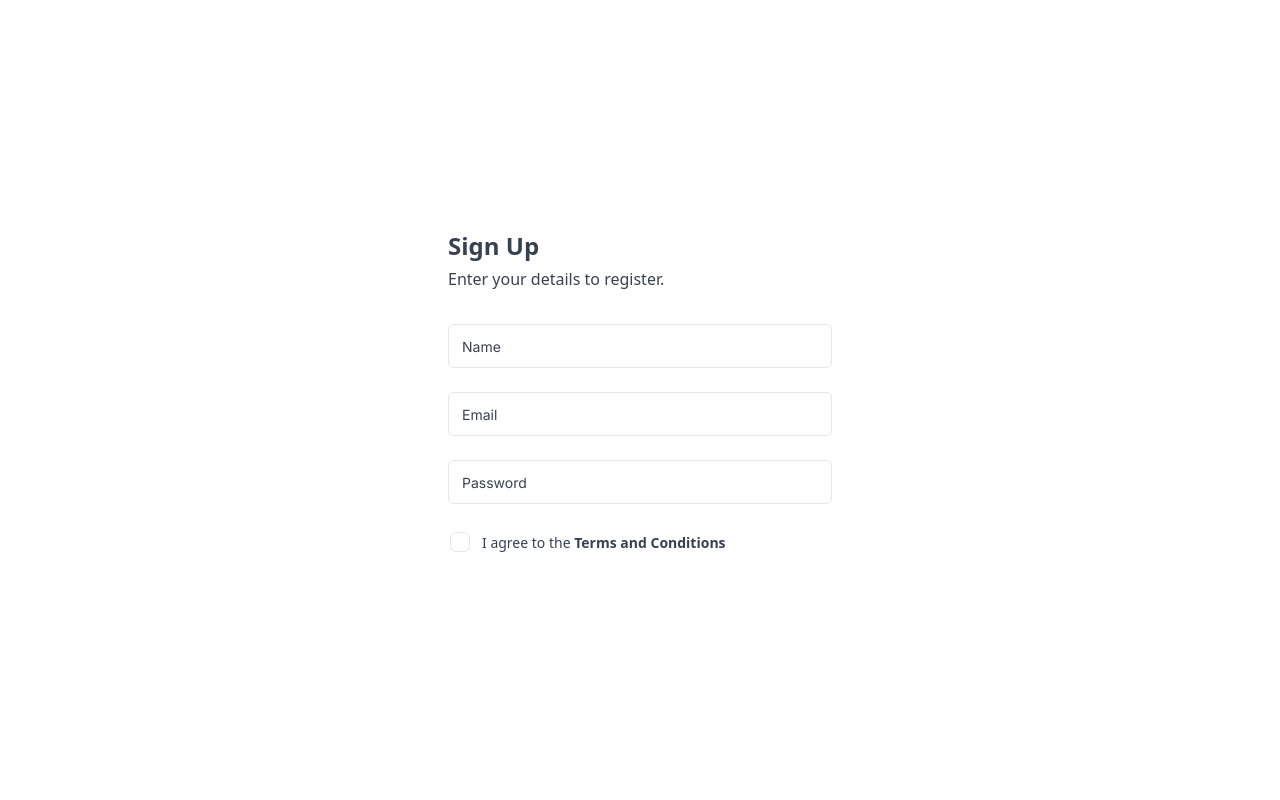
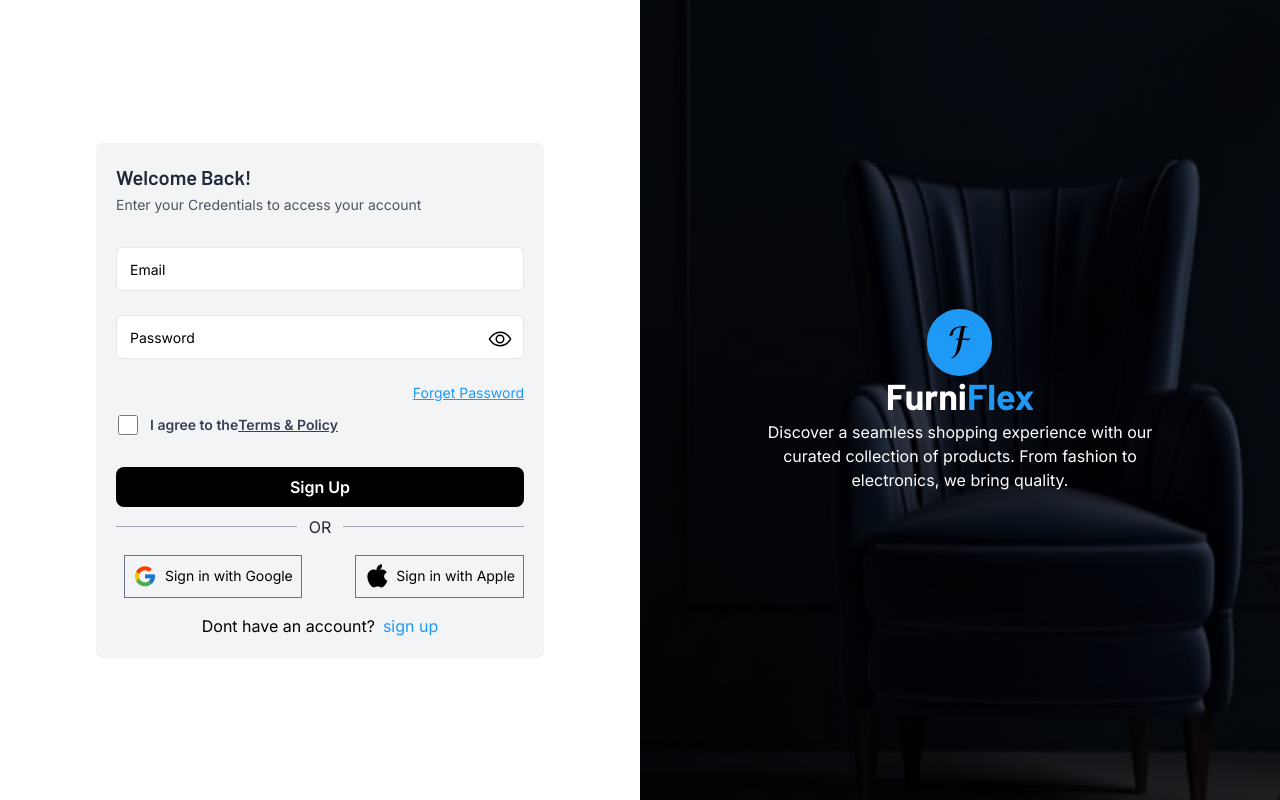
Before and after one commit to developerMohib/FurniFlex-e-com, a React (Vite) app in the folder furiflex-client/: page /sign-in in a window 1280 px wide. Built offline with nearby package versions, Linux system fonts and the light colour scheme.

Commit message:
sign in page also design almos okay

```diff
--- a/furiflex-client/src/Pages/SignIn/SignIn.jsx
+++ b/furiflex-client/src/Pages/SignIn/SignIn.jsx
@@ -1,44 +1,69 @@
+import { useState } from "react";
+import logo from "../../assets/F.png";
+import { Link } from "react-router-dom";
+import apple from "../../assets/apple.png";
+import google from "../../assets/google.png";
+import { IoEyeOutline, IoEyeOffOutline } from "react-icons/io5";
+import bgImg from "../../assets/user-enter.png";
 
 const SignIn = () => {
+  const [showPass, setShowPass] = useState(false);
   return (
-<div className="flex min-h-screen items-center justify-center">
-      <div className="relative flex flex-col rounded-xl bg-transparent bg-clip-border text-gray-700 shadow-none">
-        <h4 className="block font-sans text-2xl font-semibold leading-snug tracking-normal text-blue-gray-900 antialiased">
-          Sign Up
-        </h4>
-        <p className="mt-1 block font-sans text-base font-normal leading-relaxed text-gray-700 antialiased">
-          Enter your details to register.
+    <div>
+      <div className="h-screen flex">
+        <div className="flex w-full lg:w-1/2 justify-center items-center space-y-8">
+          <div className="w-full px-8 md:px-32 lg:px-24 ">
+            <form className="bg-gray-100 rounded-md p-5">
+              <div className="">
+                <h1 className="text-gray-800 font-semibold text-xl mb-1">
+                  Welcome Back!
+                </h1>
+                <p className="text-sm font-normal text-gray-600 mb-8">
+                  Enter your Credentials to access your account
                 </p>
-        <form className="mt-8 mb-2 w-80 max-w-screen-lg sm:w-96">
-          <div className="mb-4 flex flex-col gap-6">
+              </div>
+
+              {/* input field here */}
+
+              <div className="flex flex-col gap-6">
+                             {/* Email input */}
                 <div className="relative h-11 w-full min-w-[200px]">
                   <input
-                className="peer h-full w-full rounded-md border border-blue-gray-200 bg-transparent px-3 py-3 font-sans text-sm font-normal text-blue-gray-700 outline-none transition-all placeholder-shown:border placeholder-shown:border-blue-gray-200 placeholder-shown:border-t-blue-gray-200 focus:border-2 focus:border-pink-500 focus:border-t-transparent focus:outline-none disabled:border-0 disabled:bg-blue-gray-50"
+                    className="peer h-full w-full rounded-md border border-blue-gray-200 px-3 py-3 text-sm font-normal text-blue-gray-700 outline-none transition-all placeholder-shown:border placeholder-shown:border-blue-gray-200 placeholder-shown:border-t-blue-gray-200 focus:border-1 focus:border-secondary  focus:border-t-transparent focus:outline-none disabled:border-0 disabled:bg-blue-gray-50"
                     placeholder=" "
+                    type="email"
+                    required
+                    name="email"
                   />
-              <label className="before:content-[' '] after:content-[' '] pointer-events-none absolute left-0 -top-1.5 flex h-full w-full select-none text-[11px] font-normal leading-tight text-blue-gray-400 transition-all before:pointer-events-none before:mt-[6.5px] before:mr-1 before:box-border before:block before:h-1.5 before:w-2.5 before:rounded-tl-md before:border-t before:border-l before:border-blue-gray-200 before:transition-all after:pointer-events-none after:mt-[6.5px] after:ml-1 after:box-border after:block after:h-1.5 after:w-2.5 after:flex-grow after:rounded-tr-md after:border-t after:border-r after:border-blue-gray-200 after:transition-all peer-placeholder-shown:text-sm peer-placeholder-shown:leading-[4.1] peer-placeholder-shown:text-blue-gray-500 peer-placeholder-shown:before:border-transparent peer-placeholder-shown:after:border-transparent peer-focus:text-[11px] peer-focus:leading-tight peer-focus:text-pink-500 peer-focus:before:border-t-2 peer-focus:before:border-l-2 peer-focus:!border-pink-500 peer-focus:after:border-t-2 peer-focus:after:border-r-2 peer-focus:!border-pink-500 peer-disabled:text-transparent peer-disabled:before:border-transparent peer-disabled:after:border-transparent peer-disabled:peer-placeholder-shown:text-blue-gray-500">
-                Name
-              </label>
-            </div>
-            <div className="relative h-11 w-full min-w-[200px]">
-              <input
-                className="peer h-full w-full rounded-md border border-blue-gray-200 bg-transparent px-3 py-3 font-sans text-sm font-normal text-blue-gray-700 outline-none transition-all placeholder-shown:border placeholder-shown:border-blue-gray-200 placeholder-shown:border-t-blue-gray-200 focus:border-2 focus:border-pink-500 focus:border-t-transparent focus:outline-none disabled:border-0 disabled:bg-blue-gray-50"
-                placeholder=" "
-              />
-              <label className="before:content-[' '] after:content-[' '] pointer-events-none absolute left-0 -top-1.5 flex h-full w-full select-none text-[11px] font-normal leading-tight text-blue-gray-400 transition-all before:pointer-events-none before:mt-[6.5px] before:mr-1 before:box-border before:block before:h-1.5 before:w-2.5 before:rounded-tl-md before:border-t before:border-l before:border-blue-gray-200 before:transition-all after:pointer-events-none after:mt-[6.5px] after:ml-1 after:box-border after:block after:h-1.5 after:w-2.5 after:flex-grow after:rounded-tr-md after:border-t after:border-r after:border-blue-gray-200 after:transition-all peer-placeholder-shown:text-sm peer-placeholder-shown:leading-[4.1] peer-placeholder-shown:text-blue-gray-500 peer-placeholder-shown:before:border-transparent peer-placeholder-shown:after:border-transparent peer-focus:text-[11px] peer-focus:leading-tight peer-focus:text-pink-500 peer-focus:before:border-t-2 peer-focus:before:border-l-2 peer-focus:!border-pink-500 peer-focus:after:border-t-2 peer-focus:after:border-r-2 peer-focus:!border-pink-500 peer-disabled:text-transparent peer-disabled:before:border-transparent peer-disabled:after:border-transparent peer-disabled:peer-placeholder-shown:text-blue-gray-500">
+                  <label className="before:content-[' '] after:content-[' '] pointer-events-none absolute left-0 -top-1.5 flex h-full w-full select-none text-[11px] font-normal leading-tight text-blue-gray-400 transition-all before:pointer-events-none before:mt-[6.5px] before:mr-1 before:box-border before:block before:h-1.5 before:w-2.5 before:rounded-tl-md before:border-t before:border-l before:border-blue-gray-200 before:transition-all after:pointer-events-none after:mt-[6.5px] after:ml-1 after:box-border after:block after:h-1.5 after:w-2.5 after:flex-grow after:rounded-tr-md after:border-t after:border-r after:border-blue-gray-200 after:transition-all peer-placeholder-shown:text-sm peer-placeholder-shown:leading-[4.1] peer-placeholder-shown:text-blue-gray-500 peer-placeholder-shown:before:border-transparent peer-placeholder-shown:after:border-transparent peer-focus:text-[11px] peer-focus:leading-tight peer-focus:text-secondary peer-focus:before:border-t-2 peer-focus:before:border-l-2 peer-focus:after:border-t-2 peer-focus:after:border-r-2 peer-focus:!border-secondary peer-disabled:text-transparent peer-disabled:before:border-transparent peer-disabled:after:border-transparent peer-disabled:peer-placeholder-shown:text-blue-gray-500">
                     Email
                   </label>
                 </div>
+                {/* Pass input */}
                 <div className="relative h-11 w-full min-w-[200px]">
                   <input
-                type="password"
-                className="peer h-full w-full rounded-md border border-blue-gray-200 bg-transparent px-3 py-3 font-sans text-sm font-normal text-blue-gray-700 outline-none transition-all placeholder-shown:border placeholder-shown:border-blue-gray-200 placeholder-shown:border-t-blue-gray-200 focus:border-2 focus:border-pink-500 focus:border-t-transparent focus:outline-none disabled:border-0 disabled:bg-blue-gray-50"
+                    type={showPass ? "text" : "password"}
+                    className="peer h-full w-full rounded-md border border-blue-gray-200 px-3 py-3 text-sm font-normal text-blue-gray-700 outline-none transition-all placeholder-shown:border placeholder-shown:border-blue-gray-200 placeholder-shown:border-t-blue-gray-200 focus:border-1 focus:border-secondary focus:border-t-transparent focus:outline-none disabled:border-0 disabled:bg-blue-gray-50"
                     placeholder=" "
+                    required
                   />
-              <label className="before:content-[' '] after:content-[' '] pointer-events-none absolute left-0 -top-1.5 flex h-full w-full select-none text-[11px] font-normal leading-tight text-blue-gray-400 transition-all before:pointer-events-none before:mt-[6.5px] before:mr-1 before:box-border before:block before:h-1.5 before:w-2.5 before:rounded-tl-md before:border-t before:border-l before:border-blue-gray-200 before:transition-all after:pointer-events-none after:mt-[6.5px] after:ml-1 after:box-border after:block after:h-1.5 after:w-2.5 after:flex-grow after:rounded-tr-md after:border-t after:border-r after:border-blue-gray-200 after:transition-all peer-placeholder-shown:text-sm peer-placeholder-shown:leading-[4.1] peer-placeholder-shown:text-blue-gray-500 peer-placeholder-shown:before:border-transparent peer-placeholder-shown:after:border-transparent peer-focus:text-[11px] peer-focus:leading-tight peer-focus:text-pink-500 peer-focus:before:border-t-2 peer-focus:before:border-l-2 peer-focus:!border-pink-500 peer-focus:after:border-t-2 peer-focus:after:border-r-2 peer-focus:!border-pink-500 peer-disabled:text-transparent peer-disabled:before:border-transparent peer-disabled:after:border-transparent peer-disabled:peer-placeholder-shown:text-blue-gray-500">
+                  <label className="before:content-[' '] after:content-[' '] pointer-events-none absolute left-0 -top-1.5 flex h-full w-full select-none text-[11px] font-normal leading-tight text-blue-gray-400 transition-all before:pointer-events-none before:mt-[6.5px] before:mr-1 before:box-border before:block before:h-1.5 before:w-2.5 before:rounded-tl-md before:border-t before:border-l before:border-blue-gray-200 before:transition-all after:pointer-events-none after:mt-[6.5px] after:ml-1 after:box-border after:block after:h-1.5 after:w-2.5 after:flex-grow after:rounded-tr-md after:border-t after:border-r after:border-blue-gray-200 after:transition-all peer-placeholder-shown:text-sm peer-placeholder-shown:leading-[4.1] peer-placeholder-shown:text-blue-gray-500 peer-placeholder-shown:before:border-transparent peer-placeholder-shown:after:border-transparent peer-focus:text-[11px] peer-focus:leading-tight peer-focus:text-secondary peer-focus:before:border-t-2 peer-focus:before:border-l-2 peer-focus:!border-secondary peer-focus:after:border-t-2 peer-focus:after:border-r-2 peer-disabled:text-transparent peer-disabled:before:border-transparent peer-disabled:after:border-transparent peer-disabled:peer-placeholder-shown:text-blue-gray-500">
                     Password
                   </label>
+                  <span
+                    onClick={() => setShowPass(!showPass)}
+                    className="absolute right-3 top-3 cursor-pointer  "
+                  >
+                    {showPass ? (
+                      <IoEyeOffOutline className="text-2xl" />
+                    ) : (
+                      <IoEyeOutline className="text-2xl" />
+                    )}{" "}
+                  </span>
                 </div>
+                <Link className="text-sm flex justify-end text-primary underline">
+                 Forget Password
+                </Link>
               </div>
               <div className="inline-flex items-center">
                 <label
@@ -47,7 +72,7 @@
                 >
                   <input
                     type="checkbox"
-                className="before:content-[''] peer relative h-5 w-5 cursor-pointer appearance-none rounded-md border border-blue-gray-200 transition-all before:absolute before:top-2/4 before:left-2/4 before:block before:h-12 before:w-12 before:-translate-y-2/4 before:-translate-x-2/4 before:rounded-full before:bg-blue-gray-500 before:opacity-0 before:transition-opacity checked:border-pink-500 checked:bg-pink-500 checked:before:bg-pink-500 hover:before:opacity-10"
+                    className="before:content-[''] peer relative h-5 w-5 cursor-pointer rounded-md border border-blue-gray-200 transition-all before:absolute before:top-2/4 before:left-2/4 before:block before:h-12 before:w-12 before:-translate-y-2/4 before:-translate-x-2/4 before:rounded-full before:bg-blue-gray-500 before:opacity-0 before:transition-opacity checked:border-secondary checked:bg-secondary checked:before:bg-secondary hover:before:opacity-10"
                     id="checkbox"
                   />
                   <span className="pointer-events-none absolute top-2/4 left-2/4 -translate-y-2/4 -translate-x-2/4 text-white opacity-0 transition-opacity peer-checked:opacity-100">
@@ -71,18 +96,80 @@
                   className="mt-px cursor-pointer select-none font-light text-gray-700"
                   htmlFor="checkbox"
                 >
-              <p className="flex items-center font-sans text-sm font-normal leading-normal text-gray-700 antialiased">
+                  <p className="flex items-center text-sm mr-1 font-semibold antialiased">
                     I agree to the
-                <a
-                  className="font-semibold transition-colors hover:text-pink-500"
-                  href="#"
+                    <Link
+                      className="font-semibold underline transition-colors hover:text-secondary"
+                      to="/terms-policy"
                     >
-                  &nbsp;Terms and Conditions
-                </a>
+                      Terms & Policy
+                    </Link>
                   </p>
                 </label>
               </div>
+              <button
+                type="submit"
+                className="block w-full bg-secondary mt-5 py-2 rounded-lg hover:bg-gray-700 hover:-translate-y-1 transition-all duration-500 text-white font-semibold mb-2"
+              >
+                Sign Up
+              </button>
+              <div className="flex items-center mt-2">
+                <div className="border-t border-1 border-gray-400 flex-grow" />
+                <div className="px-3 text-gray-800">OR</div>
+                <div className="border-t border-1 border-gray-400 flex-grow" />
+              </div>
+
+              <div className="flex justify-between mt-4">
+                <button className="text-sm ml-2 flex items-center hover:text-blue-500 border border-slate-500 p-2 hover:-translate-y-1 duration-500 transition-all">
+                  <img className="mr-2" src={google} alt="" /> Sign in with
+                  Google
+                </button>
+                <button className="text-sm ml-2 flex items-center hover:text-blue-500 border border-slate-500 p-2 hover:-translate-y-1 duration-500 transition-all">
+                  <img className="mr-2" src={apple} alt="" /> Sign in with Apple
+                </button>
+              </div>
+              <div className="flex items-center justify-center mt-4">
+                {" "}
+                <p>Dont have an account?</p>
+                <Link
+                  to="/sign-up"
+                  className="text-primary ml-2 hover:underline"
+                >
+                  sign up
+                </Link>
+              </div>
             </form>
+          </div>
+        </div>
+
+        <div
+          style={{
+            backgroundImage: `linear-gradient(rgba(2,2,2,.1),rgba(0,0,0,.1)), url(${bgImg})`,
+            backgroundPosition: "center center",
+            backgroundSize: "cover",
+          }}
+          className="hidden lg:flex w-full lg:w-1/2 justify-around items-center"
+        >
+          <div className="w-full mx-auto px-14 flex items-center justify-center space-y-6 ">
+            <div className="text-center w-4/5">
+              <div className=" text-center flex items-center justify-center">
+                <img
+                  className="bg-primary p-4 rounded-full"
+                  src={logo}
+                  alt=""
+                />
+              </div>
+              <h1 className="text-white font-bold text-4xl">
+                Furni<span className="text-primary">Flex</span>
+              </h1>
+              <p className="text-white mt-1">
+                Discover a seamless shopping experience with our curated
+                collection of products. From fashion to electronics, we bring
+                quality.{" "}
+              </p>
+            </div>
+          </div>
+        </div>
       </div>
     </div>
   );
--- a/furiflex-client/src/Pages/SignUp/SignUp.jsx
+++ b/furiflex-client/src/Pages/SignUp/SignUp.jsx
@@ -29,8 +29,8 @@
               {/* input field here */}
 
               <div className="mb-4 flex flex-col gap-6">
-                <div className="flex gap-4">
-                  <div className="relative h-11 w-full min-w-[200px]">
+                <div className="md:flex gap-4">
+                  <div className="relative h-11 w-full min-w-[200px] md:mb-0 mb-5">
                     <input
                       className="peer h-full w-full rounded-md border border-blue-gray-200 px-3 py-3 text-sm font-normal text-blue-gray-700 outline-none transition-all placeholder-shown:border placeholder-shown:border-blue-gray-200 placeholder-shown:border-t-blue-gray-200 focus:border-1 focus:border-secondary focus:border-t-transparent focus:outline-none disabled:border-0 disabled:bg-blue-gray-50"
                       placeholder=" "
```
Lines whose indentation alone changed are shown as unchanged.
